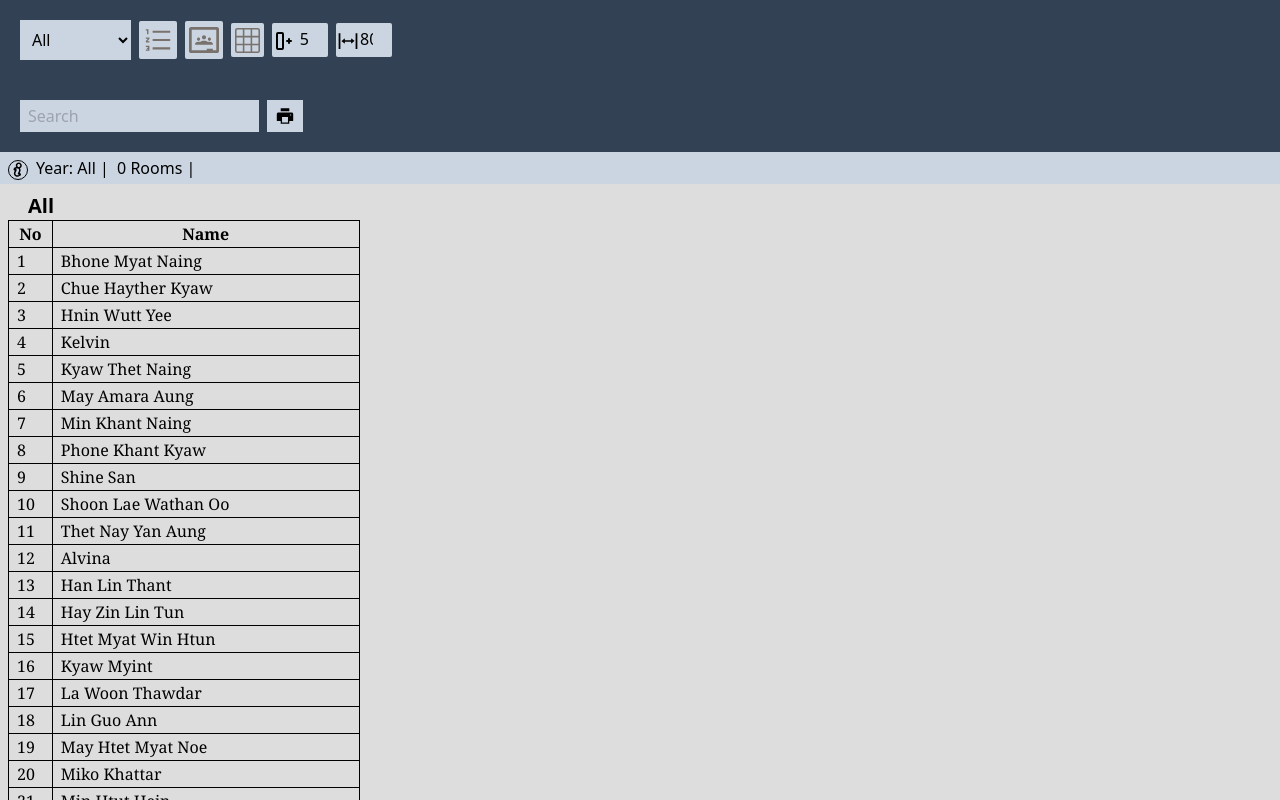
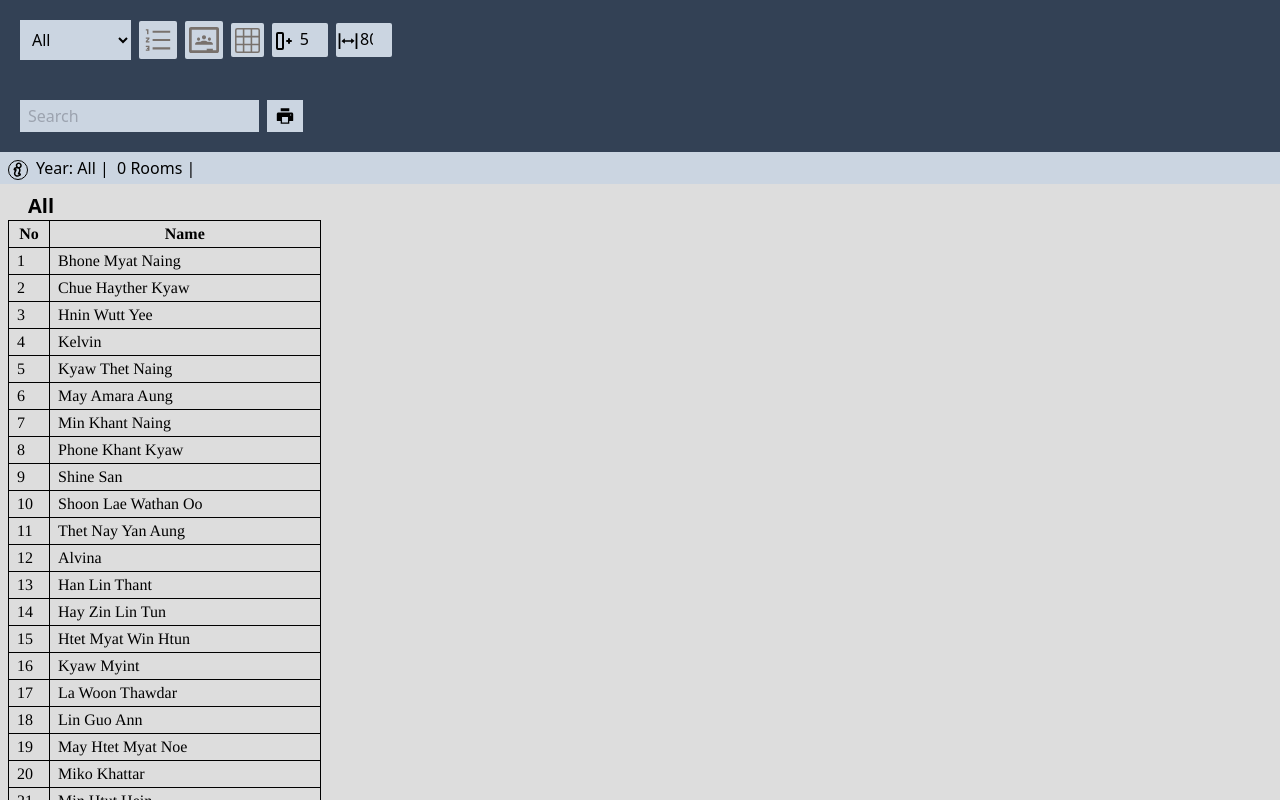
Before and after one commit to zsphinxyz/next01, a Next.js app: page /list in a window 1280 px wide. Shown: the top 800 px of the page. Built offline with nearby package versions, Linux system fonts and the light colour scheme.

Commit message:
change font

```diff
--- a/pages/list/index.tsx
+++ b/pages/list/index.tsx
@@ -207,7 +207,7 @@ export default function Att() {
 			: `Year ${year}, Room(${r.split('').sort().join()})` }
 		</h1>
 
- 		<table className='font-serif font-[12px] whitespace-nowrap cursor-default selection:bg-green-500 selection:text-white'>
+ 		<table className=' font-[Times] whitespace-nowrap cursor-default selection:bg-green-500 selection:text-white'>
 		<thead>
 		 <tr>
 			<th className="border border-black">No</th>
```
